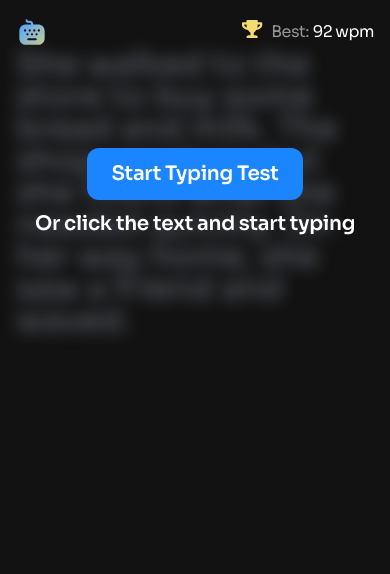
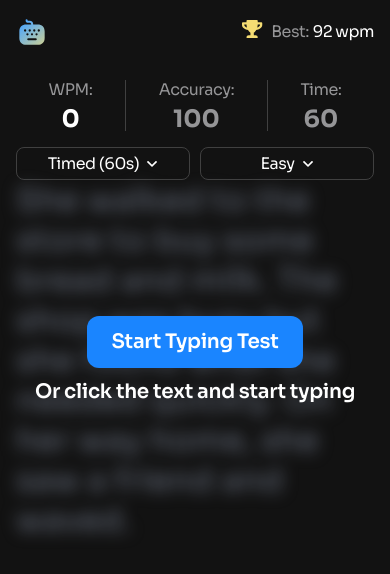
Before and after one commit to Dev-simeon-tech/Typing-speed-test, a React (Vite) app: page / in a window 390 px wide. Shown: the top 574 px of the page. Built offline with nearby package versions, Linux system fonts and the light colour scheme.

Commit message:
feat: added stats and setting bar and implemented timer

```diff
--- a/src/App.tsx
+++ b/src/App.tsx
@@ -1,9 +1,11 @@
 import Header from "./components/ui/header";
 import TypingText from "./features/typingText";
+import StatsAndSettingsBar from "./features/statsAndSettingsBar";
 export default function App() {
   return (
     <main className='px-4 md:px-8 lg:px-28'>
       <Header />
+      <StatsAndSettingsBar />
       <TypingText />
     </main>
   );
--- a/src/components/ui/button.tsx
+++ b/src/components/ui/button.tsx
@@ -12,7 +12,7 @@ interface ButtonProps extends ButtonHTMLAttributes<HTMLButtonElement> {
 }
 
 const baseStyles =
-  "inline-flex items-center justify-center leading-none rounded-xl font-medium focus:ring-blue-600 transition-colors focus:outline-none focus:ring-2 focus:ring-offset-2 disabled:opacity-50 disabled:pointer-events-none";
+  "inline-flex items-center cursor-pointer justify-center leading-none rounded-xl font-medium focus:ring-blue-600 transition-colors focus:outline-none focus:ring-2 focus:ring-offset-2 disabled:opacity-50 disabled:pointer-events-none";
 
 const variantStyles: Record<ButtonVariant, string> = {
   primary: "bg-blue-600 hover:bg-blue-400 py-4 px-6 ",
--- /dev/null
+++ b/src/components/ui/dropdown.tsx
@@ -0,0 +1,49 @@
+import { useRef, useState, useEffect } from "react";
+import { useClickOutside } from "../../hooks/useClickOutside";
+import ListComponent from "./listComponent";
+
+import ArrowIcon from "@/assets/images/icon-down-arrow.svg?react";
+
+type DropdownProps<T> = {
+  itemsArr: T[];
+  currentItem: T;
+  renderItem: (item: T, index: number) => React.ReactNode;
+};
+
+const Dropdown = <T,>({
+  itemsArr,
+  currentItem,
+  renderItem,
+}: DropdownProps<T>) => {
+  const dropdownRef = useRef<HTMLDivElement>(null);
+  const [isOpen, setIsOpen] = useState(false);
+
+  useClickOutside(dropdownRef, () => {
+    setIsOpen(false);
+  });
+
+  return (
+    <div className='relative w-full' ref={dropdownRef}>
+      <button
+        onClick={() => setIsOpen(!isOpen)}
+        className='flex gap-2 items-center justify-center border w-full  border-neutral-700 px-2.5 rounded-lg py-1.5'
+      >
+        <p className='capitalize text-preset-5'>{String(currentItem)}</p>
+        <ArrowIcon
+          className={`${isOpen ? "rotate-180" : ""} transition-transform`}
+        />
+      </button>
+      <div
+        role='listbox'
+        aria-expanded={isOpen}
+        className={` bg-neutral-800 z-20 w-full rounded-md divide-y top-10 divide-neutral-700  transition-all flex-col absolute ${
+          isOpen ? "flex overflow-y-auto " : "hidden overflow-y-hidden"
+        }`}
+      >
+        <ListComponent data={itemsArr} renderItem={renderItem} />
+      </div>
+    </div>
+  );
+};
+
+export default Dropdown;
--- /dev/null
+++ b/src/components/ui/listComponent.tsx
@@ -0,0 +1,10 @@
+type ListComponentProps = {
+  data: any[];
+  renderItem: (item: any, index: number) => React.ReactNode;
+};
+
+const ListComponent = ({ data, renderItem }: ListComponentProps) => {
+  return <>{data.map((item, index) => renderItem(item, index))}</>;
+};
+
+export default ListComponent;
--- a/src/context/typingSpeed.tsx
+++ b/src/context/typingSpeed.tsx
@@ -1,7 +1,7 @@
 import { createContext, useState } from "react";
 
 export type DifficultyType = "easy" | "medium" | "hard";
-export type ModeType = "60s" | "passage";
+export type ModeType = "timed (60s)" | "passage";
 
 type TypingSpeedContextType = {
   wpm: number;
@@ -29,7 +29,7 @@ export const TypingSpeedContextProvider = ({
   const [wpm, setWpm] = useState(0);
   const [accuracy, setAccuracy] = useState(100);
   const [difficulty, setDifficulty] = useState<DifficultyType>("easy");
-  const [mode, setMode] = useState<ModeType>("60s");
+  const [mode, setMode] = useState<ModeType>("timed (60s)");
   const [correctChars, setCorrectChars] = useState(0);
   const [inCorrectChars, setInCorrectChars] = useState(0);
   const [started, setStarted] = useState(false);
--- /dev/null
+++ b/src/features/statsAndSettingsBar.tsx
@@ -0,0 +1,92 @@
+import { useTypingSpeedContext } from "../hooks/useTypingSpeedContext";
+import { useState, useEffect } from "react";
+import { useTypingTimer } from "../hooks/useTypingTimer";
+import Dropdown from "../components/ui/dropdown";
+import type { ModeType } from "../context/typingSpeed";
+import type { DifficultyType } from "../context/typingSpeed";
+
+const ModeArray: ModeType[] = ["timed (60s)", "passage"];
+const difficultyArray: DifficultyType[] = ["easy", "medium", "hard"];
+
+const StatsAndSettingsBar = () => {
+  const { mode, difficulty, setDifficulty, setMode, started } =
+    useTypingSpeedContext();
+  let duration;
+  switch (mode) {
+    case "timed (60s)":
+      duration = 60;
+  }
+
+  const { time, start } = useTypingTimer({
+    mode: mode === "passage" ? "passage" : "timed",
+    duration,
+  });
+
+  useEffect(() => {
+    if (started) {
+      start();
+    }
+  }, [started, start]);
+
+  return (
+    <div className='flex flex-col lg:flex-row gap-4 mt-8'>
+      <div className='text-preset-3-mobile flex justify-between  *:flex *:flex-col *:gap-2 *:items-center *:grow   divide-x divide-neutral-700 md:text-preset-3 text-neutral-400'>
+        <p>
+          WPM: <span className='text-neutral-0 text-preset-2'>0</span>
+        </p>
+        <p>
+          Accuracy: <span className='text-preset-2'>100</span>
+        </p>
+        <p>
+          Time: <span className='text-preset-2'>{time}</span>
+        </p>
+      </div>
+
+      {/* <div></div>  */}
+      <div className='flex gap-2.5 md:hidden justify-between'>
+        <Dropdown
+          itemsArr={ModeArray}
+          currentItem={mode}
+          renderItem={(currentMode, index) => (
+            <button
+              key={index}
+              onClick={() => setMode(currentMode)}
+              className='capitalize flex gap-3 items-center p-2.5 w-full text-preset-5 text-left'
+            >
+              <button
+                className={`h-6 w-6 rounded-full  bg-neutral-800 ${
+                  mode === currentMode
+                    ? "border-7 border-blue-500"
+                    : "border-2 border-neutral-0"
+                }`}
+              ></button>
+              <p>{currentMode}</p>
+            </button>
+          )}
+        />
+        <Dropdown
+          itemsArr={difficultyArray}
+          currentItem={difficulty}
+          renderItem={(currentDifficulty, index) => (
+            <button
+              key={index}
+              onClick={() => setDifficulty(currentDifficulty)}
+              className='capitalize flex gap-3 items-center p-2.5 w-full text-preset-5 text-left'
+            >
+              <button
+                className={`h-6 w-6 rounded-full  bg-neutral-800 ${
+                  difficulty === currentDifficulty
+                    ? "border-7 border-blue-500"
+                    : "border-2 border-neutral-0"
+                }`}
+              ></button>
+              <p>{currentDifficulty}</p>
+            </button>
+          )}
+        />
+      </div>
+    </div>
+  );
+};
+
+export default StatsAndSettingsBar;
--- a/src/features/typingText.tsx
+++ b/src/features/typingText.tsx
@@ -15,6 +15,7 @@ type Texts = {
 const TypingText = () => {
   const { difficulty, started, setStarted } = useTypingSpeedContext();
   const [input, setInput] = useState("");
+  const [isOpen, setIsOpen] = useState(false);
   const [texts, setTexts] = useState({} as Texts);
   const inputRef = useRef<HTMLInputElement>(null);
 
@@ -28,8 +29,9 @@ const TypingText = () => {
   }, []);
 
   useEffect(() => {
-    setInput(""); // reset typing input
-  }, [difficulty, texts]);
+    setInput("");
+    setIsOpen(false); // reset typing input
+  }, [difficulty, texts, setStarted]);
 
   const memoizedCurrentText = useMemo(
     () => getRandomText(texts, difficulty),
@@ -37,13 +39,18 @@ const TypingText = () => {
   );
 
   const onChangeHandler = (e: React.ChangeEvent<HTMLInputElement>) => {
+    if (!started) {
+      setStarted(true);
+    }
     if (e.target.value.length <= memoizedCurrentText.length) {
       setInput(e.target.value);
+    } else {
+      setStarted(false);
     }
   };
   const onClickHandler = () => {
     inputRef.current?.focus();
-    // setStarted(true)
+    setIsOpen(true);
   };
 
   if (!texts) return <div>Loading...</div>;
@@ -53,14 +60,12 @@ const TypingText = () => {
   console.log(splitIntoWords(memoizedCurrentText));
   return (
     <div className='relative'>
-      {!started && (
+      {!isOpen && (
         <div
-          onClick={() => setStarted(true)}
+          onClick={onClickHandler}
           className='absolute flex gap-3 flex-col justify-center items-center text-preset-3-semibold  w-full z-10 h-full top-0 '
         >
-          <Button onClick={() => () => setStarted(true)}>
-            Start Typing Test
-          </Button>
+          <Button onClick={onClickHandler}>Start Typing Test</Button>
           <p>Or click the text and start typing</p>
         </div>
       )}
@@ -74,20 +79,20 @@ const TypingText = () => {
       <div
         onClick={onClickHandler}
         className={`relative md:text-preset-1-regular text-preset-1-regular-mobile select-none ${
-          !started && "blur-sm"
+          !isOpen && "blur-sm"
         }`}
       >
         {splitIntoWords(memoizedCurrentText).map((word, wordIndex) => {
           const letters = word.split("");
           return (
-            <span key={wordIndex} className='inline-block '>
+            <span key={wordIndex} className='inline-block leading-10 '>
               {letters.map((char: string, index: number) => {
                 const typedChar = input[charIndex];
                 const status = getCharStatus(char, typedChar);
                 charIndex++;
                 return (
                   <span key={index} className='relative'>
-                    {started && (
+                    {isOpen && (
                       <>
                         {cursorIndex + 1 === charIndex && (
                           <span className='absolute left-0 rounded-xs top-0 w-full h-full py-1  bg-neutral-400/30 animate-blink' />
--- /dev/null
+++ b/src/hooks/useClickOutside.tsx
@@ -0,0 +1,21 @@
+import { useEffect } from "react";
+
+export function useClickOutside(
+  ref: React.RefObject<HTMLElement | null>,
+  callback: () => void
+) {
+  useEffect(() => {
+    const handleClickOutside = (e: MouseEvent) => {
+      const target = e.target as Element;
+      if (ref.current && !ref.current.contains(target)) {
+        callback();
+      }
+    };
+
+    document.addEventListener("click", handleClickOutside);
+
+    return () => {
+      document.removeEventListener("click", handleClickOutside);
+    };
+  }, [ref, callback]);
+}
--- /dev/null
+++ b/src/hooks/useTypingTimer.tsx
@@ -0,0 +1,80 @@
+import { useEffect, useRef, useState } from "react";
+
+type TimerMode = "timed" | "passage";
+
+interface TimerOptions {
+  mode: TimerMode;
+  duration?: number; // seconds (only for timed)
+  autoStart?: boolean;
+}
+
+export function useTypingTimer({
+  mode,
+  duration = 60,
+  autoStart = false,
+}: TimerOptions) {
+  const [time, setTime] = useState(mode === "timed" ? duration : 0);
+  const [isRunning, setIsRunning] = useState(autoStart);
+
+  const intervalRef = useRef<number | null>(null);
+
+  // Clear interval safely
+  const clear = () => {
+    if (intervalRef.current !== null) {
+      clearInterval(intervalRef.current);
+      intervalRef.current = null;
+    }
+  };
+
+  // Start timer
+  const start = () => {
+    if (intervalRef.current !== null) return;
+    setIsRunning(true);
+
+    intervalRef.current = window.setInterval(() => {
+      setTime((prev) => {
+        if (mode === "timed") {
+          if (prev <= 1) {
+            clear();
+            setIsRunning(false);
+            return 0;
+          }
+          return prev - 1;
+        } else {
+          return prev + 1;
+        }
+      });
+    }, 1000);
+  };
+
+  // Pause timer
+  const pause = () => {
+    clear();
+    setIsRunning(false);
+  };
+
+  // Reset timer
+  const reset = () => {
+    clear();
+    setIsRunning(false);
+    setTime(mode === "timed" ? duration : 0);
+  };
+
+  // Cleanup on unmount or mode change
+  useEffect(() => {
+    return () => clear();
+  }, []);
+
+  // Reset if mode or duration changes
+  useEffect(() => {
+    reset();
+  }, [mode, duration]);
+
+  return {
+    time,
+    isRunning,
+    start,
+    pause,
+    reset,
+  };
+}
--- a/src/index.css
+++ b/src/index.css
@@ -132,7 +132,7 @@
     line-height: 120%;
     letter-spacing: -0.48px;
   }
-  .text-preset-5 {
+  .text-preset-6 {
     font-family: var(--font-sora-regular);
     font-size: 0.75rem;
     line-height: 120%;
--- /dev/null
+++ b/src/utils/calculateAccuracy.ts
@@ -0,0 +1,9 @@
+export function calculateAccuracy(
+  totalKeystrokes: number,
+  errorKeystrokes: number
+) {
+  if (totalKeystrokes === 0) return 100;
+
+  const correct = totalKeystrokes - errorKeystrokes;
+  return Math.round((correct / totalKeystrokes) * 100);
+}
```
Also changed, not shown: src/utils/calculateWpm.ts (added, +11 -0 lines).
